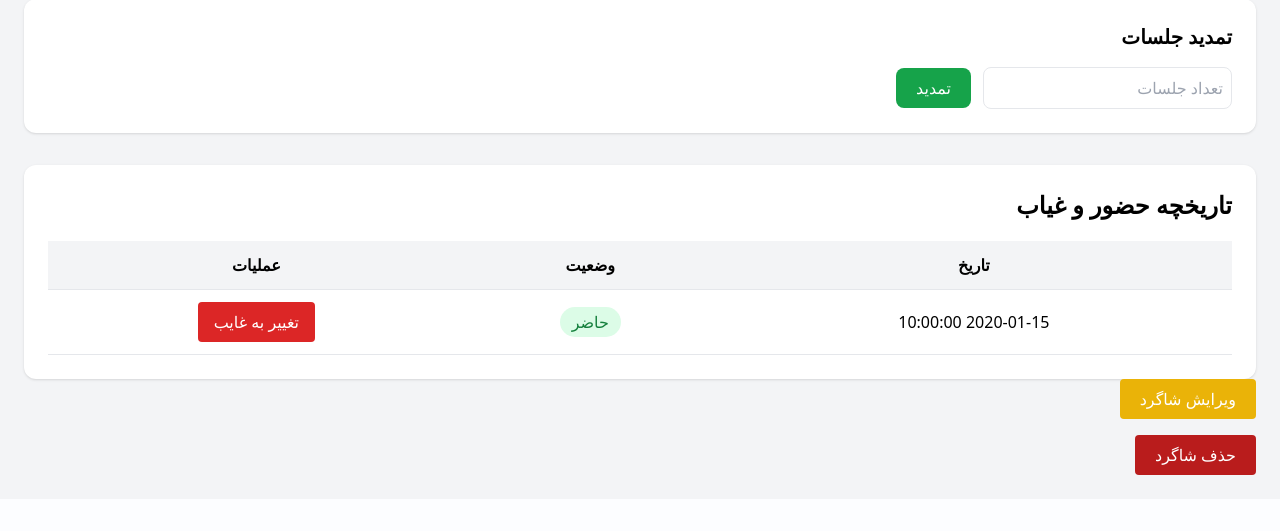
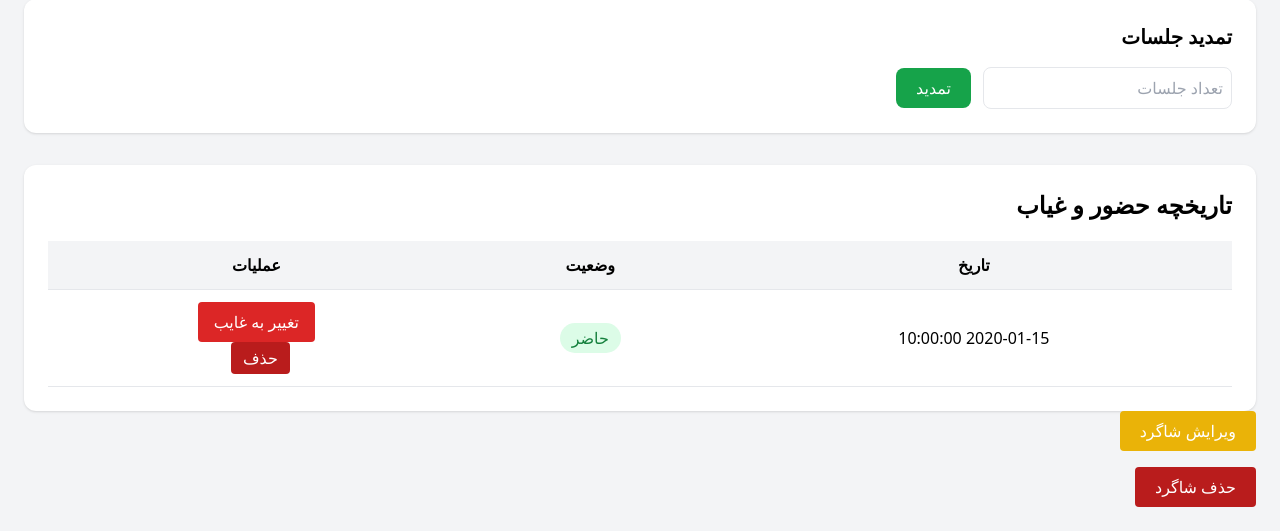
Before and after one commit to imBardiya/gym_manager, a FastAPI app: template app/templates/student_detail.html in a window 1280 px wide. Shown: the part 489-1020 px from the top of the page. Before the commit the page ends 964 px from the top, so only its background shows below. Run offline with FastAPI, Linux system fonts and the light colour scheme; the template is opened without the code that fills it: most values are stand-ins (such as "Sample title", 1, 10 or a date in 2020); parts of the project's set-up code (start-up, migrations or seed data) failed here and were passed over; some libraries are stand-ins or nearby versions.

Commit message:
Update student_detail.html

```diff
--- a/app/templates/student_detail.html
+++ b/app/templates/student_detail.html
@@ -256,6 +256,21 @@
 
                     </form>
 
+                    <form
+    method="post"
+    action="/attendance/{{ record.id }}/delete"
+    style="display:inline;">
+
+    <button
+        onclick="return confirm('آیا از حذف این رکورد حضور و غیاب مطمئن هستید؟')"
+        class="bg-red-700 text-white px-3 py-1 rounded ml-2">
+
+        حذف
+
+    </button>
+
+                    </form>
+
                 </td>
 
             </tr>
```
